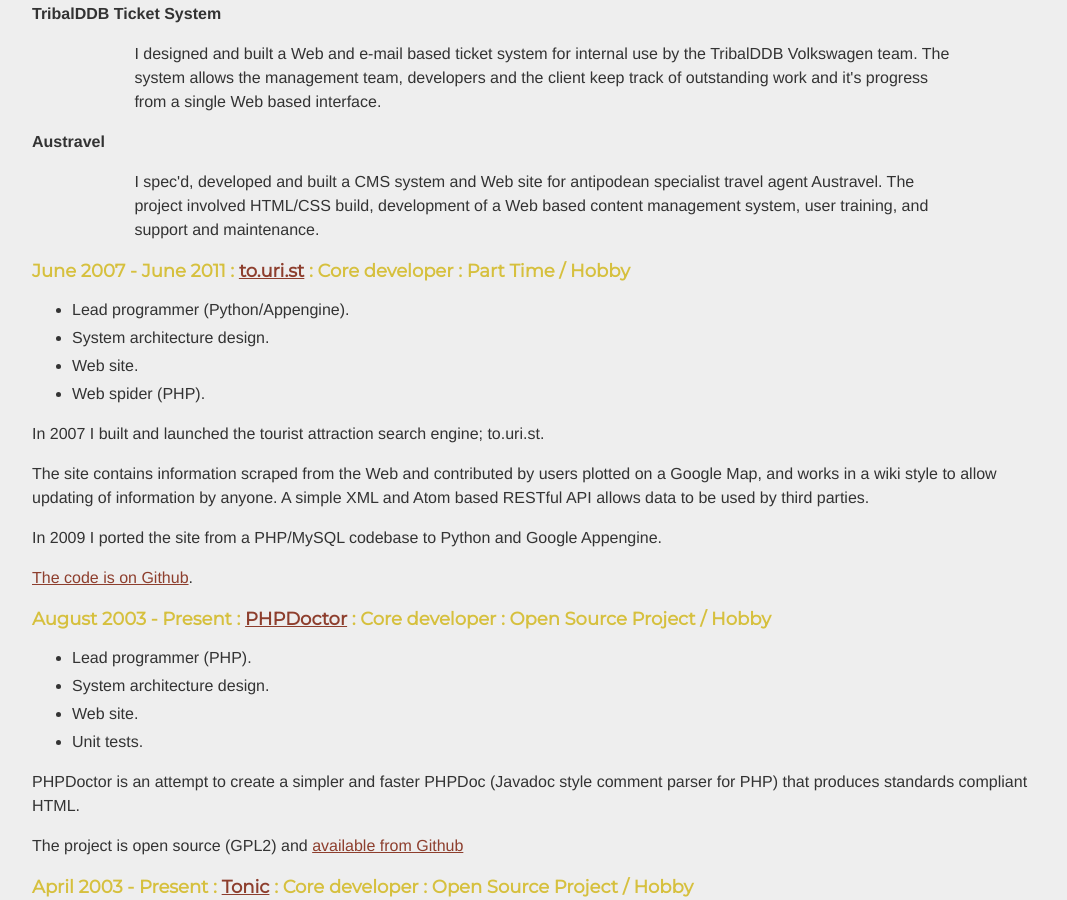
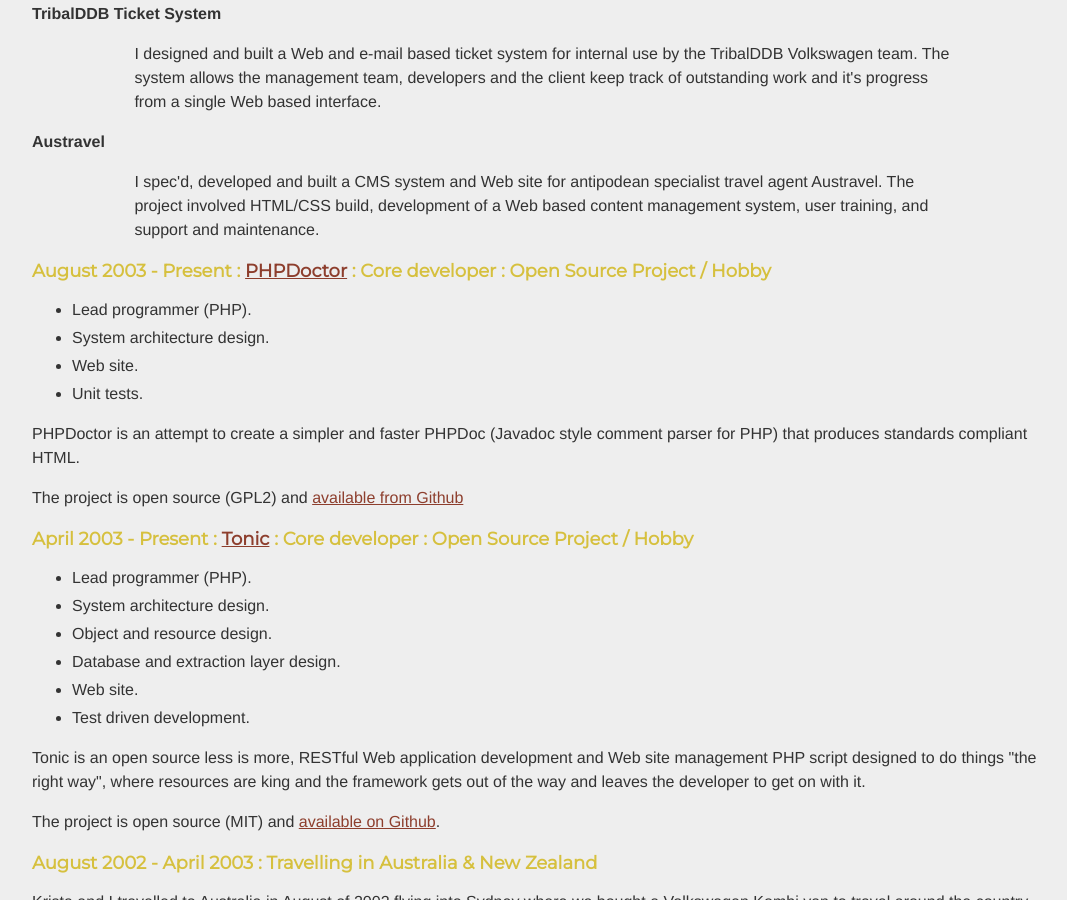
Before and after one commit to peej/peej.github.io, a Jekyll site: the page built from cv.markdown, in a window 1280 px wide and 900 px high, scrolled down 3947 px. Shown: the whole window, without its empty margins (96-1163 px from the left). Built offline with Jekyll 4.4.1, drawn with Linux system fonts in a browser that asks for light colours; Markdown is read by kramdown in place of the engine named in the settings.

Commit message:
Remove to.uri.st from CV

```diff
--- a/cv.markdown
+++ b/cv.markdown
@@ -171,20 +171,6 @@ Responsibilities included development of data driven services for client and int
     </dd>
 </dl>
 
-<h3>June 2007 - June 2011 : <a href="http://to.uri.st/">to.uri.st</a> : Core developer : Part Time / Hobby</h3>
-<ul>
-    <li>Lead programmer (Python/Appengine).</li>
-    <li>System architecture design.</li>
-    <li>Web site.</li>
-    <li>Web spider (PHP).</li>
-</ul>
-<p>In 2007 I built and launched the tourist attraction search engine; to.uri.st.</p>
-<p>The site contains information scraped from the Web and contributed by users plotted on a Google
-Map, and works in a wiki style to allow updating of information by anyone. A simple XML and Atom
-based RESTful API allows data to be used by third parties.</p>
-<p>In 2009 I ported the site from a PHP/MySQL codebase to Python and Google Appengine.</p>
-<p><a href="http://github.com/peej/to.uri.st">The code is on Github</a>.</p>
-
 <h3>August 2003 - Present : <a href="http://peej.github.com/phpdoctor">PHPDoctor</a> : Core developer : Open Source Project / Hobby</h3>
 <ul>
     <li>Lead programmer (PHP).</li>
```
